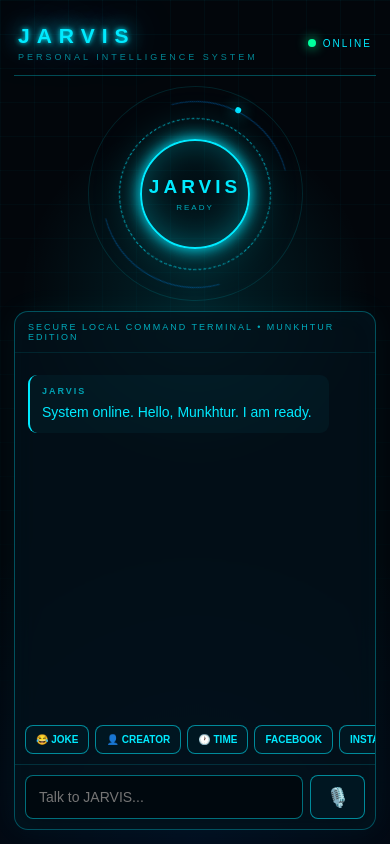
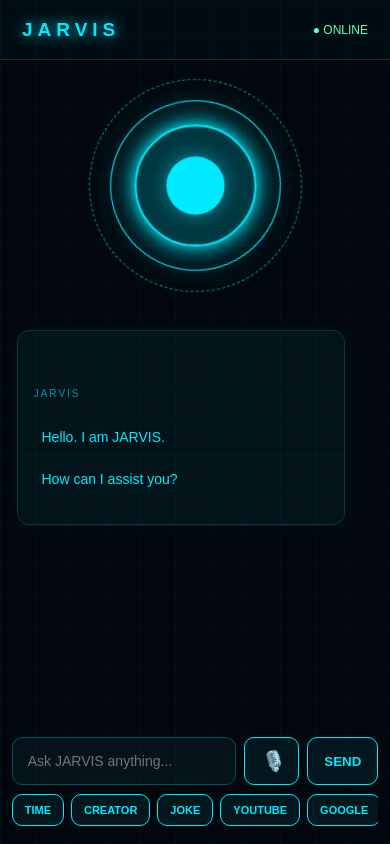
Before and after one commit to akuma430/jarvis, a plain HTML site: page index.html in a window 390 px wide. Drawn offline with Linux system fonts and the light colour scheme.

Commit message:
Update index.html

```diff
--- a/index.html
+++ b/index.html
@@ -3,429 +3,478 @@
 <head>
 <meta charset="UTF-8">
 <meta name="viewport" content="width=device-width,initial-scale=1.0">
-<title>JARVIS • Munkhtur AI</title>
+<title>JARVIS AI</title>
 
 <style>
 *{box-sizing:border-box}
-
-:root{
-  --cyan:#00eaff;
-  --blue:#008cff;
-  --green:#00ff9d;
-  --bg:#02060b;
-  --panel:rgba(3,18,29,.72);
+body{
+ margin:0;
+ background:#02070d;
+ color:#00eaff;
+ font-family:Arial,sans-serif;
+ min-height:100vh;
+ overflow:hidden;
 }
-
-html,body{
-  margin:0;
-  width:100%;
-  height:100%;
-  overflow:hidden;
-  background:var(--bg);
-  color:var(--cyan);
-  font-family:Arial,Helvetica,sans-serif;
-}
-
-body{
-  background:
-    radial-gradient(circle at 50% 35%,rgba(0,234,255,.12),transparent 30%),
-    radial-gradient(circle at 50% 100%,rgba(0,100,255,.08),transparent 40%),
-    #02060b;
-}
-
 body:before{
  content:"";
  position:fixed;
  inset:0;
-  pointer-events:none;
  background:
  linear-gradient(rgba(0,234,255,.035) 1px,transparent 1px),
  linear-gradient(90deg,rgba(0,234,255,.035) 1px,transparent 1px);
-  background-size:34px 34px;
-  mask-image:linear-gradient(to bottom,black,transparent);
-}
-
-body:after{
-  content:"";
-  position:fixed;
-  left:0;
-  right:0;
-  height:2px;
-  background:linear-gradient(90deg,transparent,var(--cyan),transparent);
-  opacity:.18;
-  animation:scan 5s linear infinite;
+ background-size:35px 35px;
  pointer-events:none;
 }
-
-@keyframes scan{
-  0%{top:-5%}
-  100%{top:105%}
-}
-
 .app{
  width:100%;
-  max-width:1000px;
  height:100vh;
-  margin:auto;
-  padding:14px;
  display:flex;
  flex-direction:column;
-  position:relative;
-  z-index:1;
 }
-
 header{
-  display:flex;
-  justify-content:space-between;
-  align-items:center;
-  padding:10px 4px 13px;
-  border-bottom:1px solid rgba(0,234,255,.3);
-}
-
-.logo{
-  font-size:28px;
-  font-weight:900;
-  letter-spacing:7px;
-  text-shadow:
-    0 0 5px var(--cyan),
-    0 0 20px var(--cyan),
-    0 0 45px var(--blue);
-}
-
-.sub{
-  font-size:9px;
-  opacity:.55;
-  letter-spacing:3px;
-  margin-top:4px;
-}
-
-.status{
+ height:70px;
  display:flex;
  align-items:center;
-  gap:7px;
-  font-size:10px;
-  letter-spacing:2px;
+ justify-content:space-between;
+ padding:0 22px;
+ border-bottom:1px solid #073844;
+ background:rgba(2,12,19,.85);
 }
-
-.dot{
-  width:8px;
-  height:8px;
-  border-radius:50%;
-  background:var(--green);
-  box-shadow:0 0 12px var(--green);
+.logo{
+ font-size:25px;
+ font-weight:bold;
+ letter-spacing:5px;
+ text-shadow:0 0 15px #00eaff;
 }
-
-.hero{
-  height:300px;
+.status{
+ font-size:12px;
+ color:#65ffb5;
+}
+.main{
+ flex:1;
  display:flex;
+ flex-direction:column;
  align-items:center;
+ min-height:0;
+}
+.core-area{
+ height:42%;
+ min-height:260px;
+ display:flex;
  justify-content:center;
+ align-items:center;
  position:relative;
 }
-
 .core{
-  width:130px;
-  height:130px;
+ width:150px;
+ height:150px;
  border-radius:50%;
-  border:2px solid var(--cyan);
-  display:flex;
-  align-items:center;
-  justify-content:center;
+ border:2px solid #00eaff;
+ box-shadow:
+ 0 0 15px #00eaff,
+ 0 0 45px rgba(0,234,255,.6),
+ inset 0 0 35px rgba(0,234,255,.4);
  position:relative;
-  box-shadow:
-    0 0 15px var(--cyan),
-    0 0 45px rgba(0,234,255,.35),
-    inset 0 0 35px rgba(0,234,255,.3);
-  animation:pulse 2.5s infinite;
+ animation:pulse 2s infinite;
 }
-
-.core:before{
+.core:before,.core:after{
  content:"";
  position:absolute;
-  width:180px;
-  height:180px;
  border-radius:50%;
-  border:1px dashed rgba(0,234,255,.7);
-  animation:spin 8s linear infinite;
+ border:1px solid #00eaff;
+ inset:-25px;
+ animation:spin 7s linear infinite;
 }
-
 .core:after{
-  content:"";
+ inset:-45px;
+ animation:spin 12s linear infinite reverse;
+ border-style:dashed;
+ opacity:.6;
+}
+.center{
  position:absolute;
-  width:220px;
-  height:220px;
+ inset:35px;
  border-radius:50%;
-  border:1px solid rgba(0,140,255,.35);
-  border-left-color:transparent;
-  border-right-color:transparent;
-  animation:spin 12s linear reverse infinite;
+ background:#00eaff;
+ box-shadow:0 0 35px #00eaff;
 }
-
-.coreText{
-  text-align:center;
-  z-index:2;
+.listening .core{
+ animation:listen .45s infinite alternate;
+ box-shadow:0 0 30px #00eaff,0 0 90px #00eaff;
 }
-
-.coreText b{
-  display:block;
-  font-size:19px;
-  letter-spacing:4px;
+.speaking .core{
+ animation:speak .18s infinite alternate;
+ box-shadow:0 0 35px #00eaff,0 0 110px #00eaff;
 }
-
-.coreText span{
-  display:block;
-  margin-top:5px;
-  font-size:8px;
-  letter-spacing:2px;
-  opacity:.7;
+@keyframes pulse{
+ 50%{transform:scale(1.06)}
 }
-
-.orbit{
-  position:absolute;
-  width:255px;
-  height:255px;
-  border-radius:50%;
-  border:1px solid rgba(0,234,255,.12);
-  transform:rotate(25deg);
+@keyframes listen{
+ to{transform:scale(1.13)}
 }
-
-.orbit i{
-  position:absolute;
-  width:6px;
-  height:6px;
-  border-radius:50%;
-  background:var(--cyan);
-  box-shadow:0 0 15px var(--cyan);
-  top:10px;
-  left:50%;
+@keyframes speak{
+ to{transform:scale(1.2)}
 }
-
-@keyframes pulse{
-  50%{
-    transform:scale(1.06);
-    box-shadow:
-      0 0 25px var(--cyan),
-      0 0 65px rgba(0,234,255,.45),
-      inset 0 0 45px rgba(0,234,255,.4);
-  }
-}
-
 @keyframes spin{
  to{transform:rotate(360deg)}
 }
-
-.panel{
-  flex:1;
-  min-height:0;
-  border:1px solid rgba(0,234,255,.3);
-  border-radius:14px;
-  background:var(--panel);
-  backdrop-filter:blur(12px);
-  box-shadow:
-    0 0 30px rgba(0,234,255,.05),
-    inset 0 0 30px rgba(0,234,255,.025);
-  overflow:hidden;
-  display:flex;
-  flex-direction:column;
-}
-
-.panelTop{
-  padding:10px 13px;
-  border-bottom:1px solid rgba(0,234,255,.15);
-  font-size:9px;
-  letter-spacing:2px;
-  opacity:.7;
-}
-
 .chat{
+ width:min(900px,94%);
  flex:1;
  min-height:0;
  overflow-y:auto;
-  padding:13px;
-  scroll-behavior:smooth;
+ padding:10px 5px 15px;
 }
-
-.chat::-webkit-scrollbar{width:4px}
-.chat::-webkit-scrollbar-thumb{background:var(--cyan)}
-
 .msg{
-  max-width:90%;
+ padding:13px 16px;
  margin:9px 0;
-  padding:10px 12px;
-  border-radius:9px;
+ border:1px solid #073844;
+ border-radius:12px;
+ max-width:85%;
  line-height:1.5;
-  font-size:14px;
-  animation:appear .25s ease;
+ white-space:pre-wrap;
 }
-
-@keyframes appear{
-  from{opacity:0;transform:translateY(6px)}
-  to{opacity:1;transform:translateY(0)}
+.jarvis{
+ background:rgba(0,234,255,.055);
+ box-shadow:0 0 15px rgba(0,234,255,.05);
 }
-
-.jarvis{
-  color:var(--cyan);
-  background:rgba(0,234,255,.045);
-  border-left:2px solid var(--cyan);
+.user{
+ margin-left:auto;
+ color:#fff;
+ background:rgba(255,255,255,.045);
+ border-color:#25414a;
 }
-
-.you{
-  margin-left:auto;
-  color:white;
-  background:rgba(255,255,255,.045);
-  border-right:2px solid white;
+.label{
+ font-size:10px;
+ opacity:.6;
+ margin-bottom:5px;
+ letter-spacing:2px;
 }
-
-.label{
-  font-size:9px;
+.controls{
+ width:min(900px,94%);
+ padding:12px 0 18px;
+}
+.input-row{
+ display:flex;
+ gap:8px;
+}
+input{
+ flex:1;
+ background:#06121a;
+ color:#fff;
+ border:1px solid #075061;
+ border-radius:10px;
+ padding:15px;
+ outline:none;
+ font-size:15px;
+}
+input:focus{
+ border-color:#00eaff;
+ box-shadow:0 0 12px rgba(0,234,255,.25);
+}
+button{
+ border:1px solid #00eaff;
+ background:#03151d;
+ color:#00eaff;
+ border-radius:10px;
+ padding:0 16px;
  font-weight:bold;
-  letter-spacing:2px;
-  display:block;
-  margin-bottom:3px;
-  opacity:.65;
+ cursor:pointer;
 }
-
-.controls{
+button:hover{
+ background:#00eaff;
+ color:#001018;
+ box-shadow:0 0 18px #00eaff;
+}
+.mic{
+ width:55px;
+ font-size:20px;
+}
+.quick{
  display:flex;
  gap:7px;
-  padding:10px;
-  border-top:1px solid rgba(0,234,255,.15);
-}
-
-input{
-  flex:1;
-  min-width:0;
-  border:1px solid rgba(0,234,255,.45);
-  background:rgba(0,8,14,.9);
-  color:white;
-  outline:none;
-  border-radius:8px;
-  padding:13px;
-  font-size:14px;
-}
-
-input:focus{
-  border-color:var(--cyan);
-  box-shadow:0 0 15px rgba(0,234,255,.15);
-}
-
-button{
-  border:1px solid rgba(0,234,255,.55);
-  background:rgba(0,25,35,.8);
-  color:var(--cyan);
-  border-radius:8px;
-  padding:0 15px;
-  font-weight:bold;
-  cursor:pointer;
-  transition:.2s;
-}
-
-button:hover{
-  background:rgba(0,234,255,.12);
-  box-shadow:0 0 16px rgba(0,234,255,.3);
-}
-
-button:active{
-  transform:scale(.94);
-}
-
-.mic{
-  font-size:19px;
-  width:55px;
-}
-
-.quick{
-  display:flex;
-  gap:6px;
-  padding:0 10px 10px;
+ margin-top:9px;
  overflow-x:auto;
 }
-
 .quick button{
+ padding:9px 12px;
+ font-size:11px;
  white-space:nowrap;
-  font-size:10px;
-  padding:8px 10px;
 }
-
-footer{
-  text-align:center;
-  font-size:8px;
-  letter-spacing:3px;
-  opacity:.4;
-  padding:7px;
-}
-
-.listening{
-  color:var(--green)!important;
-  text-shadow:0 0 15px var(--green);
-}
-
 @media(max-width:600px){
-  .logo{font-size:21px}
-  .hero{height:235px}
-  .core{width:110px;height:110px}
-  .core:before{width:150px;height:150px}
-  .core:after{width:185px;height:185px}
-  .orbit{width:215px;height:215px}
-  button.send{padding:0 12px}
+ header{height:60px}
+ .logo{font-size:19px}
+ .core-area{height:32%;min-height:230px}
+ .core{width:115px;height:115px}
+ .center{inset:28px}
+ .msg{max-width:92%;font-size:14px}
+ input{font-size:14px}
 }
 </style>
 </head>
 
 <body>
-
 <div class="app">
 
 <header>
-  <div>
  <div class="logo">JARVIS</div>
-    <div class="sub">PERSONAL INTELLIGENCE SYSTEM</div>
-  </div>
-
-  <div class="status">
-    <span class="dot"></span>
-    <span id="status">ONLINE</span>
-  </div>
+ <div class="status" id="status">● ONLINE</div>
 </header>
 
-<div class="hero">
-  <div class="orbit"><i></i></div>
+<div class="main">
 
-  <div class="core" id="core">
-    <div class="coreText">
-      <b>JARVIS</b>
-      <span id="coreStatus">READY</span>
-    </div>
+<div class="core-area" id="coreArea">
+ <div class="core">
+  <div class="center"></div>
  </div>
 </div>
 
-<div class="panel">
-
-  <div class="panelTop">
-    SECURE LOCAL COMMAND TERMINAL • MUNKHTUR EDITION
+<div class="chat" id="chat">
+ <div class="msg jarvis">
+  <div class="label">JARVIS</div>
+  Hello. I am JARVIS.<br>
+  How can I assist you?
+ </div>
 </div>
 
-  <div class="chat" id="chat">
+<div class="controls">
+ <div class="input-row">
+  <input id="input" placeholder="Ask JARVIS anything..." autocomplete="off">
+  <button class="mic" id="mic">🎙️</button>
+  <button id="send">SEND</button>
+ </div>
 
-    <div class="msg jarvis">
-      <span class="label">JARVIS</span>
-      System online. Hello, Munkhtur. I am ready.
+ <div class="quick">
+  <button onclick="ask('What time is it?')">TIME</button>
+  <button onclick="ask('Tell me about Munkhtur')">CREATOR</button>
+  <button onclick="ask('Tell me a joke')">JOKE</button>
+  <button onclick="ask('Open YouTube')">YOUTUBE</button>
+  <button onclick="ask('Open Google')">GOOGLE</button>
+ </div>
 </div>
 
 </div>
-
-  <div class="quick">
-    <button onclick="quick('Tell me a joke')">😂 JOKE</button>
-    <button onclick="quick('Who created you?')">👤 CREATOR</button>
-    <button onclick="quick('What time is it?')">🕐 TIME</button>
-    <button onclick="quick('Open Facebook')">FACEBOOK</button>
-    <button onclick="quick('Open Instagram')">INSTAGRAM</button>
-    <button onclick="quick('Open Messenger')">MESSENGER</button>
-    <button onclick="quick('Open Roblox')">ROBLOX</button>
-    <button onclick="quick('Open Standoff 2')">STANDOFF 2</button>
 </div>
 
-  <div class="controls">
-    <input id="input" placeholder="Talk to JARVIS..." autocomplete="off">
-    <button class="mic" id="mic" onclick="listen()">🎙️</button>
-    <button class="
+<script>
+const input=document.getElementById("input");
+const chat=document.getElementById("chat");
+const coreArea=document.getElementById("coreArea");
+const status=document.getElementById("status");
+
+function addMessage(text,type){
+ const box=document.createElement("div");
+ box.className="msg "+type;
+ box.innerHTML=
+ `<div class="label">${type==="user"?"YOU":"JARVIS"}</div>`+
+ text.replace(/\n/g,"<br>");
+ chat.appendChild(box);
+ chat.scrollTop=chat.scrollHeight;
+}
+
+function speak(text){
+ if(!("speechSynthesis" in window)) return;
+
+ speechSynthesis.cancel();
+
+ const clean=text.replace(/[*#`]/g,"");
+ const u=new SpeechSynthesisUtterance(clean);
+
+ u.lang="en-US";
+ u.rate=.95;
+ u.pitch=1;
+ u.volume=1;
+
+ u.onstart=()=>{
+   coreArea.classList.add("speaking");
+   status.textContent="● SPEAKING";
+   status.style.color="#00eaff";
+ };
+
+ u.onend=()=>{
+   coreArea.classList.remove("speaking");
+   status.textContent="● ONLINE";
+   status.style.color="#65ffb5";
+ };
+
+ speechSynthesis.speak(u);
+}
+
+function openSite(name,url){
+ addMessage("Opening "+name+"...","jarvis");
+ setTimeout(()=>location.href=url,300);
+}
+
+function localCommand(text){
+ const t=text.toLowerCase().trim();
+
+ if(t.includes("open youtube"))
+   return openSite("YouTube","https://www.youtube.com");
+
+ if(t.includes("open google"))
+   return openSite("Google","https://www.google.com");
+
+ if(t.includes("open facebook"))
+   return openSite("Facebook","https://www.facebook.com");
+
+ if(t.includes("open instagram"))
+   return openSite("Instagram","https://www.instagram.com");
+
+ if(t.includes("open messenger"))
+   return openSite("Messenger","https://www.messenger.com");
+
+ if(t.includes("open roblox"))
+   return openSite("Roblox","https://www.roblox.com");
+
+ if(t.includes("open tiktok"))
+   return openSite("TikTok","https://www.tiktok.com");
+
+ if(t.includes("open spotify"))
+   return openSite("Spotify","https://open.spotify.com");
+
+ if(t.includes("open minecraft"))
+   return openSite("Minecraft","https://www.minecraft.net");
+
+ if(t.includes("time")){
+   const r="The current time is "+new Date().toLocaleTimeString();
+   addMessage(r,"jarvis");
+   speak(r);
+   return true;
+ }
+
+ if(t.includes("date")){
+   const r="Today is "+new Date().toLocaleDateString();
+   addMessage(r,"jarvis");
+   speak(r);
+   return true;
+ }
+
+ if(t.includes("joke")){
+   const jokes=[
+    "Why did the computer go to the doctor? Because it had a virus.",
+    "I told my computer I needed a break. Now it keeps sending me vacation ads.",
+    "Why was the math book sad? Because it had too many problems."
+   ];
+   const r=jokes[Math.floor(Math.random()*jokes.length)];
+   addMessage(r,"jarvis");
+   speak(r);
+   return true;
+ }
+
+ if(t.includes("munkhtur")||t.includes("creator")){
+   const r="Munkhtur is the creator of this JARVIS project. He built it with creativity, ambition and a strong interest in technology.";
+   addMessage(r,"jarvis");
+   speak(r);
+   return true;
+ }
+
+ return false;
+}
+
+function ask(text){
+ input.value="";
+ addMessage(text,"user");
+
+ if(localCommand(text)) return;
+
+ const reply=
+ "I can understand your command, but this public version does not have a cloud AI brain connected yet. "+
+ "You can still use voice input, voice output, animations and website commands.";
+
+ setTimeout(()=>{
+   addMessage(reply,"jarvis");
+   speak(reply);
+ },400);
+}
+
+document.getElementById("send").onclick=()=>{
+ const text=input.value.trim();
+ if(text) ask(text);
+};
+
+input.addEventListener("keydown",e=>{
+ if(e.key==="Enter"){
+  const text=input.value.trim();
+  if(text) ask(text);
+ }
+});
+
+/* MICROPHONE */
+
+let recognition=null;
+let listening=false;
+
+const SpeechRecognition=
+ window.SpeechRecognition||
+ window.webkitSpeechRecognition;
+
+if(SpeechRecognition){
+
+ recognition=new SpeechRecognition();
+ recognition.lang="en-US";
+ recognition.continuous=false;
+ recognition.interimResults=false;
+
+ recognition.onstart=()=>{
+  listening=true;
+  coreArea.classList.add("listening");
+  status.textContent="● LISTENING";
+  status.style.color="#00eaff";
+ };
+
+ recognition.onresult=e=>{
+  const text=e.results[0][0].transcript;
+  input.value=text;
+  ask(text);
+ };
+
+ recognition.onerror=e=>{
+  listening=false;
+  coreArea.classList.remove("listening");
+  status.textContent="● MIC ERROR";
+  status.style.color="#ff7070";
+
+  if(e.error==="not-allowed"){
+   addMessage("Microphone permission is blocked. Please allow microphone access in your browser settings.","jarvis");
+  }
+ };
+
+ recognition.onend=()=>{
+  listening=false;
+  coreArea.classList.remove("listening");
+  if(status.textContent!=="● MIC ERROR"){
+   status.textContent="● ONLINE";
+   status.style.color="#65ffb5";
+  }
+ };
+
+ document.getElementById("mic").onclick=()=>{
+  if(listening){
+   recognition.stop();
+   return;
+  }
+
+  try{
+   recognition.start();
+  }catch(e){}
+ };
+
+}else{
+
+ document.getElementById("mic").onclick=()=>{
+  addMessage("Your browser does not support voice recognition. Try Google Chrome on Android.","jarvis");
+ };
+}
+
+/* LOAD VOICES */
+
+if("speechSynthesis" in window){
+ speechSynthesis.getVoices();
+ speechSynthesis.onvoiceschanged=()=>{
+  speechSynthesis.getVoices();
+ };
+}
+</script>
+
+</body>
+</html>
```
Lines whose indentation alone changed are shown as unchanged.
